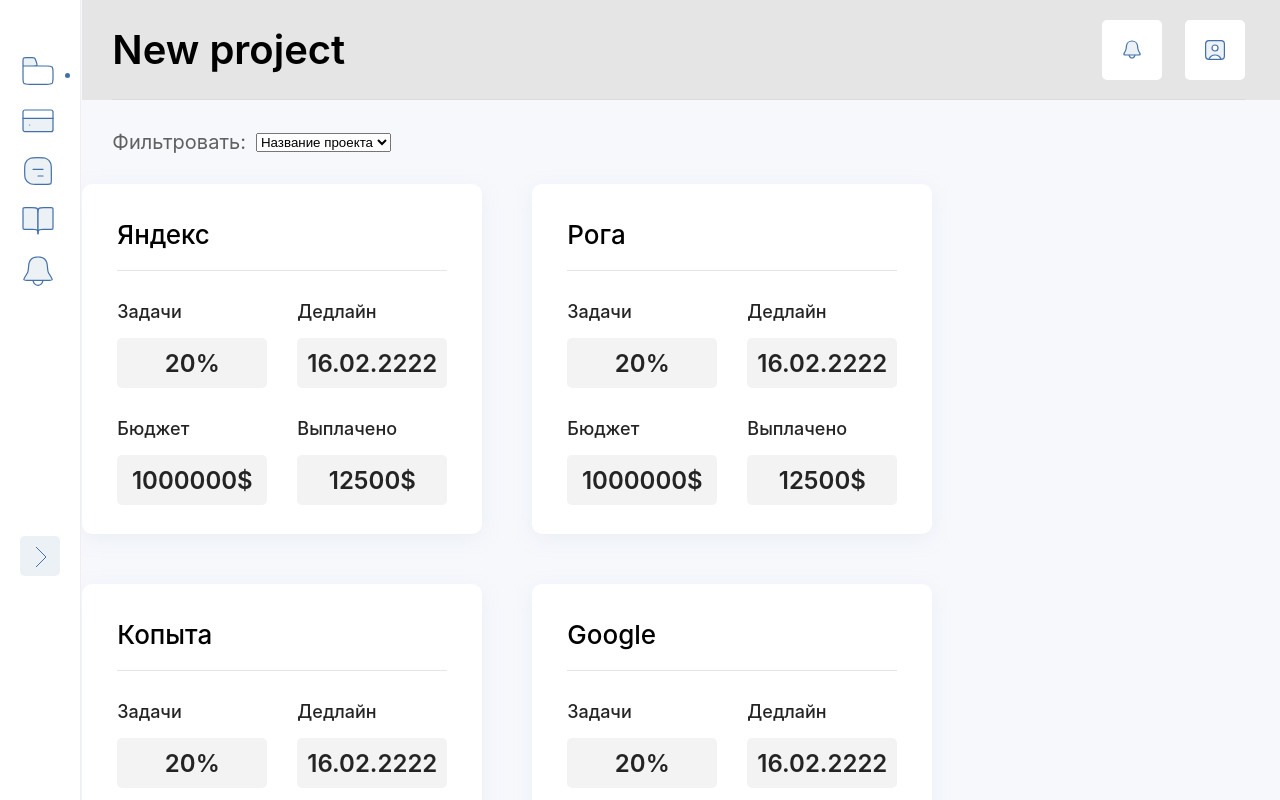
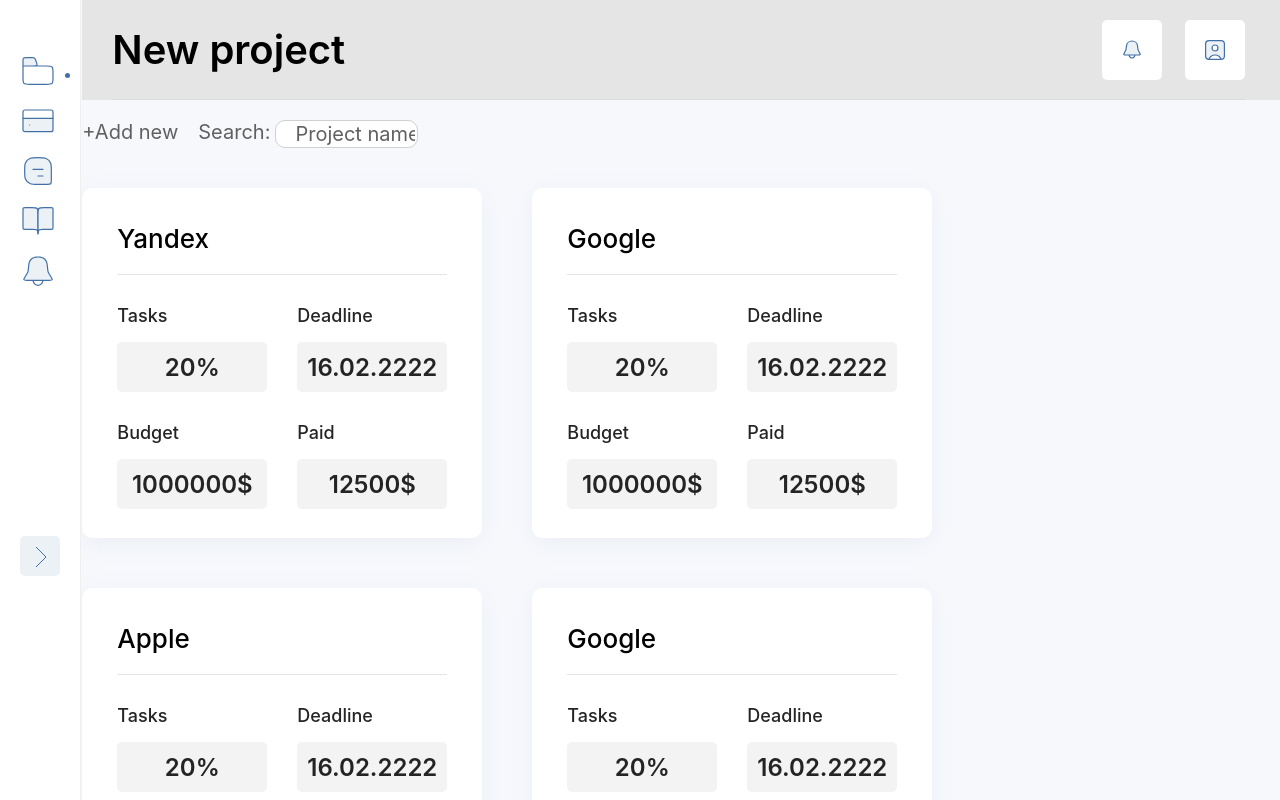
Before and after one commit to Cherkasant/khanukova, a React (Create React App) app: page / in a window 1280 px wide. Shown: the top 800 px of the page. Built offline with nearby package versions, Linux system fonts and the light colour scheme.

Commit message:
fixed Card component, add Home page

```diff
--- a/src/Components/Card/Card.tsx
+++ b/src/Components/Card/Card.tsx
@@ -7,28 +7,27 @@
 };
 
 const Card: FC<CardProps> = ({ card }) => {
-  const { title, tasksProgress, date, budget, payment } = card;
+  const { projectName, tasks, deadline, budget, paid } = card;
 
   return (
     <div className={styles.container}>
-      <div className={styles.title}>{title}</div>
-      {/*<hr className={styles.hr} />*/}
+      <div className={styles.title}>{projectName}</div>
       <div className={styles.projectContainer}>
         <div className={styles.task}>
-          <div className={styles.taskName}>Задачи</div>
-          <div className={styles.taskProgress}>{tasksProgress}</div>
+          <div className={styles.taskName}>Tasks</div>
+          <div className={styles.taskProgress}>{tasks}</div>
         </div>
         <div className={styles.task}>
-          <div className={styles.taskName}>Дедлайн</div>
-          <div className={styles.taskProgress}>{date}</div>
+          <div className={styles.taskName}>Deadline</div>
+          <div className={styles.taskProgress}>{deadline}</div>
         </div>
         <div className={styles.task}>
-          <div className={styles.taskName}>Бюджет</div>
+          <div className={styles.taskName}>Budget</div>
           <div className={styles.taskProgress}>{budget}</div>
         </div>
         <div className={styles.task}>
-          <div className={styles.taskName}>Выплачено</div>
-          <div className={styles.taskProgress}>{payment}</div>
+          <div className={styles.taskName}>Paid</div>
+          <div className={styles.taskProgress}>{paid}</div>
         </div>
       </div>
     </div>
--- a/src/Components/CardsList/CardsList.tsx
+++ b/src/Components/CardsList/CardsList.tsx
@@ -8,34 +8,34 @@
 };
 
 const CardsList: FC<CardsListProps> = ({ cardsList }) => {
-  const filterOptions = [
-    "Название проекта",
-    "Задачи",
-    "Дедлайн",
-    "Бюджет",
-    "Выплачено",
-  ];
-  const [value, setValue] = useState("");
-
-  const options = filterOptions.map((text, index) => {
-    return (
-      <option key={index} value={index}>
-        {text}
-      </option>
-    );
-  });
+  // const filterOptions = [
+  //   "Название проекта",
+  //   "Задачи",
+  //   "Дедлайн",
+  //   "Бюджет",
+  //   "Выплачено",
+  // ];
+  // const [value, setValue] = useState("");
+  //
+  // const options = filterOptions.map((text, index) => {
+  //   return (
+  //     <option key={index} value={index}>
+  //       {text}
+  //     </option>
+  //   );
+  // });
 
   return cardsList?.length ? (
     <div className={styles.container}>
-      <div className={styles.filter}>
-        <p className={styles.filterName}> Фильтровать:</p>
-        <select
-          value={value}
-          onChange={(event) => setValue(event.target.value)}
-        >
-          {options}
-        </select>
-      </div>
+      {/*<div className={styles.filter}>*/}
+      {/*  <p className={styles.filterName}> Фильтровать:</p>*/}
+      {/*  <select*/}
+      {/*    value={value}*/}
+      {/*    onChange={(event) => setValue(event.target.value)}*/}
+      {/*  >*/}
+      {/*    {options}*/}
+      {/*  </select>*/}
+      {/*</div>*/}
       <div className={styles.cardsContainer}>
         {cardsList.map((card, index) => {
           return <Card key={index} card={card} />;
--- a/src/Components/Input/Input.module.css
+++ b/src/Components/Input/Input.module.css
@@ -9,10 +9,15 @@
   line-height: 22px;
   color: #0e0e0e;
   padding-left: 19px;
+  outline: none;
+}
+
+.input:hover {
+  border: 1px solid #4270a7;
 }
 
 .input:focus {
-  filter: drop-shadow(0px 4px 4px rgba(0, 0, 0, 0.25));
+  border: 1px solid #4270a7;
 }
 
 .input:active {
@@ -20,9 +25,29 @@
 }
 
 .disabled {
-  background: #e8e8e8;
+  color: #cdcdcd;
 }
 
 .error {
   color: #fd3419;
 }
+
+.input:focus::placeholder {
+  position: absolute;
+  top: 12px;
+  font-family: "Inter";
+  font-style: normal;
+  font-weight: 400;
+  font-size: 12px;
+  line-height: 140%;
+  color: #898b9b;
+}
+
+.input::placeholder {
+  font-family: "Inter";
+  font-style: normal;
+  font-weight: 400;
+  font-size: 16px;
+  line-height: 19px;
+  color: #9e9e9e;
+}
--- a/src/Components/Input/Input.tsx
+++ b/src/Components/Input/Input.tsx
@@ -32,7 +32,7 @@
         onChange={onChangeInput}
         placeholder={placeholder}
         disabled={disabled}
-        className={classnames(styles.input, {
+        className={classnames(className, styles.input, {
           [styles.disabled]: !!disabled,
         })}
       />
--- a/src/Components/PagesWrapper/PagesWrapper.tsx
+++ b/src/Components/PagesWrapper/PagesWrapper.tsx
@@ -3,9 +3,9 @@
 import UserMenu from "../Header/Menu";
 import { ProSidebarProvider } from "react-pro-sidebar";
 import { Outlet, useLocation } from "react-router-dom";
-import CardsList from "../CardsList";
-import { MOCK_CARDS_LIST, PathNames } from "../../Pages/Router/Router";
+import { PathNames } from "../../Pages/Router/Router";
 import styles from "./PagesWrapper.module.css";
+import Home from "../../Pages/Home";
 
 const PagesWrapper = () => {
   const { pathname } = useLocation();
@@ -15,11 +15,7 @@
         <UserMenu />
         <div className={styles.menuContainer}>
           <Header />
-          {pathname === PathNames.Home ? (
-            <CardsList cardsList={MOCK_CARDS_LIST} />
-          ) : (
-            <Outlet />
-          )}
+          {pathname === PathNames.Home ? <Home /> : <Outlet />}
         </div>
       </div>
     </ProSidebarProvider>
--- /dev/null
+++ b/src/Pages/Home/Home.module.css
@@ -0,0 +1,40 @@
+.container {
+}
+.widgets {
+  padding: 20px 0 40px 0;
+  display: flex;
+  gap: 20px;
+}
+.btnAdd,
+.searchContainer {
+  font-family: "Inter";
+  font-style: normal;
+  font-weight: 400;
+  font-size: 20px;
+  line-height: 24px;
+  color: #606060;
+}
+.btnAdd {
+  cursor: pointer;
+}
+.searchContainer {
+  display: flex;
+  gap: 5px;
+}
+.searchInput {
+  width: 120px;
+  height: 24px;
+}
+.searchInput::placeholder {
+  font-family: "Inter";
+  font-style: normal;
+  font-weight: 400;
+  font-size: 20px;
+  line-height: 24px;
+  color: #606060;
+}
+
+.searchInput:focus::placeholder {
+  position: absolute;
+  top: 5px;
+}
--- /dev/null
+++ b/src/Pages/Home/Home.tsx
@@ -0,0 +1,97 @@
+import React, { useState } from "react";
+import styles from "./Home.module.css";
+import CardsList from "../../Components/CardsList";
+import Input from "../../Components/Input";
+
+const MOCK_CARDS_LIST = [
+  {
+    id: 1,
+    projectName: "Yandex",
+    tasks: "20%",
+    deadline: "16.02.2222",
+    budget: "1000000$",
+    paid: "12500$",
+  },
+  {
+    id: 2,
+    projectName: "Google",
+    tasks: "20%",
+    deadline: "16.02.2222",
+    budget: "1000000$",
+    paid: "12500$",
+  },
+  {
+    id: 3,
+    projectName: "Apple",
+    tasks: "20%",
+    deadline: "16.02.2222",
+    budget: "1000000$",
+    paid: "12500$",
+  },
+  {
+    id: 4,
+    projectName: "Google",
+    tasks: "20%",
+    deadline: "16.02.2222",
+    budget: "1000000$",
+    paid: "12500$",
+  },
+  {
+    id: 5,
+    projectName: "Apple",
+    tasks: "20%",
+    deadline: "16.02.2222",
+    budget: "1000000$",
+    paid: "12500$",
+  },
+  {
+    id: 6,
+    projectName: "Yandex",
+    tasks: "20%",
+    deadline: "16.02.2222",
+    budget: "1000000$",
+    paid: "12500$",
+  },
+  {
+    id: 7,
+    projectName: "Google",
+    tasks: "20%",
+    deadline: "16.02.2222",
+    budget: "1000000$",
+    paid: "12500$",
+  },
+  {
+    id: 8,
+    projectName: "Apple",
+    tasks: "20%",
+    deadline: "16.02.2222",
+    budget: "1000000$",
+    paid: "12500$",
+  },
+];
+const Home = () => {
+  const [inputSearch, setInputSearch] = useState("");
+
+  const onChange = (value: string) => {
+    setInputSearch(value);
+  };
+  return (
+    <div className={styles.container}>
+      <div className={styles.widgets}>
+        <div className={styles.btnAdd}>{"+Add new"}</div>
+        <div className={styles.searchContainer}>
+          {"Search: "}
+          <Input
+            value={inputSearch}
+            onChange={onChange}
+            placeholder={"Project name"}
+            className={styles.searchInput}
+          />
+        </div>
+      </div>
+      <CardsList cardsList={MOCK_CARDS_LIST} />
+    </div>
+  );
+};
+
+export default Home;
--- /dev/null
+++ b/src/Pages/Home/index.ts
@@ -0,0 +1 @@
+export { default } from "./Home";
--- a/src/Pages/Router/Router.tsx
+++ b/src/Pages/Router/Router.tsx
@@ -3,7 +3,6 @@
 import SignIn from "../SignIn";
 import RegistrationRolePage from "../RegistrationRolePage";
 import RegistrationInfoPage from "../RegistrationInfoPage";
-import CardsList from "../../Components/CardsList";
 import PagesWrapper from "../../Components/PagesWrapper";
 
 export enum PathNames {
@@ -14,83 +13,11 @@
   SignUpPageInfo = "/sign-up/2",
 }
 
-export const MOCK_CARDS_LIST = [
-  {
-    id: 1,
-    title: "Яндекс",
-    tasksProgress: "20%",
-    date: "16.02.2222",
-    budget: "1000000$",
-    payment: "12500$",
-  },
-  {
-    id: 2,
-    title: "Рога",
-    tasksProgress: "20%",
-    date: "16.02.2222",
-    budget: "1000000$",
-    payment: "12500$",
-  },
-  {
-    id: 3,
-    title: "Копыта",
-    tasksProgress: "20%",
-    date: "16.02.2222",
-    budget: "1000000$",
-    payment: "12500$",
-  },
-  {
-    id: 4,
-    title: "Google",
-    tasksProgress: "20%",
-    date: "16.02.2222",
-    budget: "1000000$",
-    payment: "12500$",
-  },
-  {
-    id: 5,
-    title: "Apple",
-    tasksProgress: "20%",
-    date: "16.02.2222",
-    budget: "1000000$",
-    payment: "12500$",
-  },
-  {
-    id: 6,
-    title: "Рога и Копыта",
-    tasksProgress: "20%",
-    date: "16.02.2222",
-    budget: "1000000$",
-    payment: "12500$",
-  },
-  {
-    id: 7,
-    title: "Рога",
-    tasksProgress: "20%",
-    date: "16.02.2222",
-    budget: "1000000$",
-    payment: "12500$",
-  },
-  {
-    id: 8,
-    title: "Копыта",
-    tasksProgress: "20%",
-    date: "16.02.2222",
-    budget: "1000000$",
-    payment: "12500$",
-  },
-];
-
 const Router = () => {
   return (
     <BrowserRouter>
       <Routes>
-        <Route path={PathNames.Home} element={<PagesWrapper />}>
-          <Route
-            path={PathNames.Main}
-            element={<CardsList cardsList={MOCK_CARDS_LIST} />}
-          />
-        </Route>
+        <Route path={PathNames.Home} element={<PagesWrapper />}></Route>
 
         <Route path={PathNames.SignIn} element={<SignIn />} />
         <Route
```
Also changed, not shown: src/Components/constants/@types.ts (+4 -4 lines).
